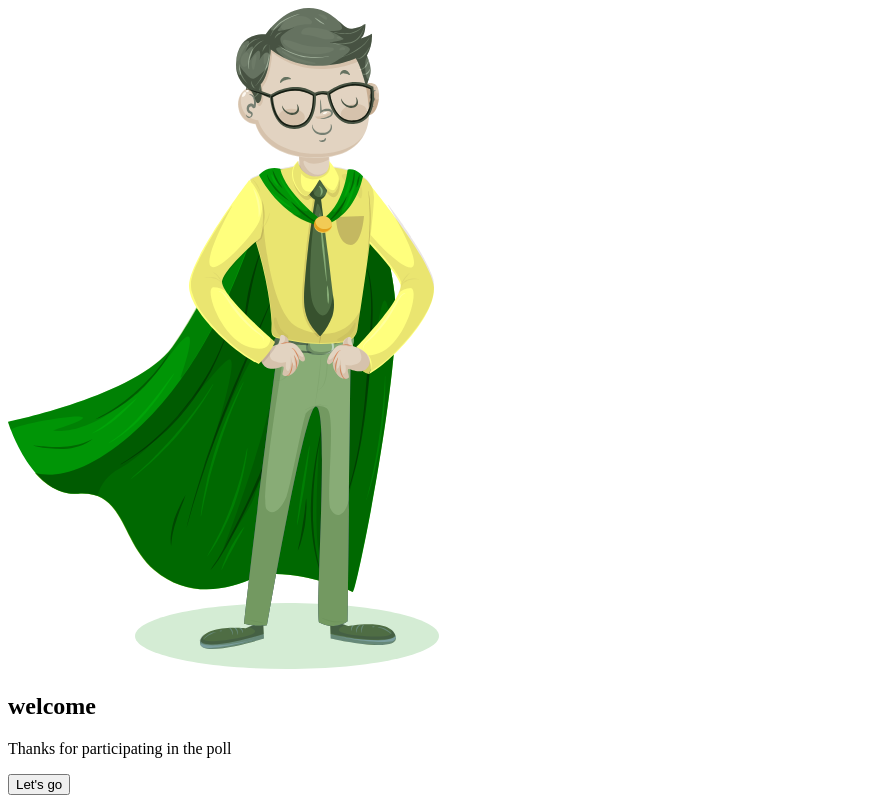
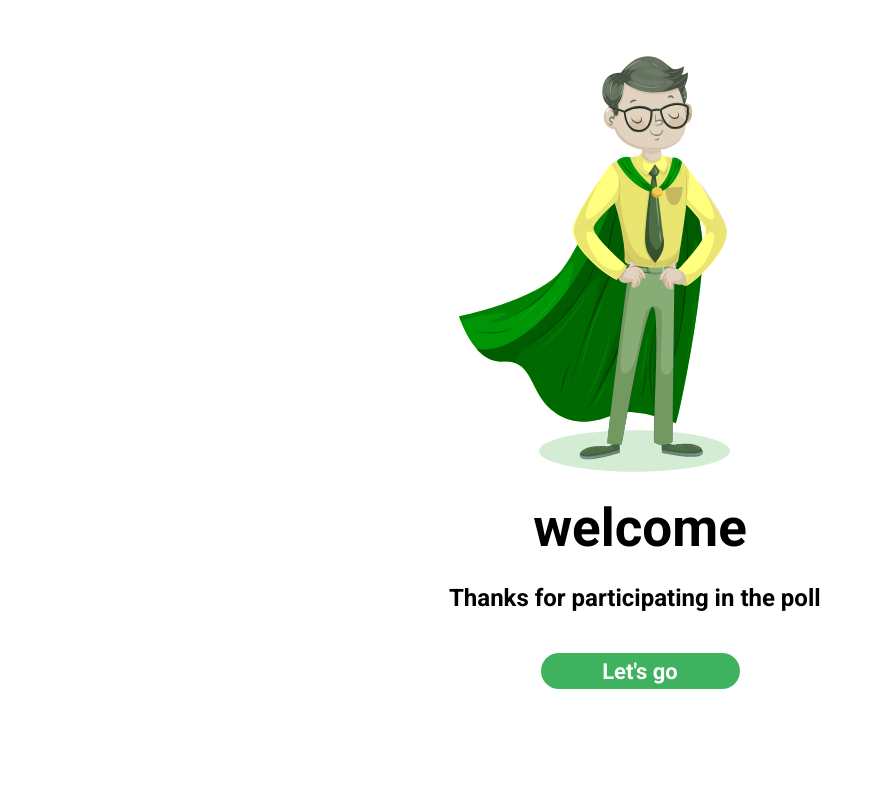
Before and after one commit to Matheus-kb/survey-form, a website: page src/index.html in a window 1280 px wide. Shown: the whole page, without its empty margins (0-875 px from the left). Drawn offline with Linux system fonts and the light colour scheme.

Commit message:
primeiras estilizações na pagina index

```diff
--- /dev/null
+++ b/src/css/index-style.css
@@ -0,0 +1,57 @@
+* {
+    font-family: 'Roboto', sans-serif;
+}
+
+body {
+    background-color: #fff;
+    margin: 0;
+}
+
+img {
+    width: 271px;
+    height: 416px;
+    margin-top: 56px;
+    margin-inline-end: 91px;
+}
+
+.page-one {
+    display: flex;
+    flex-direction: column;
+    align-items: center;
+}
+
+h1 {
+    color: #000;
+    font-size: 53px;
+    font-weight: 700;
+    margin-bottom: 25px;
+    margin-top: 25px;
+}
+
+p {
+    margin: 0;
+    color: #000;
+    font-size: 24px;
+    font-weight: 700;
+    margin-bottom: 22px;
+    width: 382px;
+    height: 47px;
+}
+
+button {
+    font-size: 22px;
+    font-weight: 700;
+    color: #fff;
+    width: 199px;
+    height: 36px;
+    background-color: #3EB25E;
+    border-radius: 36px;
+    border: none;
+    margin-bottom: 76px;
+}
+
+button:hover{
+    color: #000;
+    background-color: #FFFF7D;
+}
+/* AINDA NÃO ESTA COMMITADO */
--- a/src/index.html
+++ b/src/index.html
@@ -1,13 +1,17 @@
 <!DOCTYPE html>
 <html lang="en">
   <head>
-    <meta charset="UTF-8">
-    <meta name="viewport" content="width=device-width, initial-scale=1.0">
+    <meta charset="UTF-8" />
+    <meta name="viewport" content="width=device-width, initial-scale=1.0" />
+    <link rel="stylesheet" href="/src/css/index-style.css" />
+    <link rel="preconnect" href="https://fonts.googleapis.com" />
+    <link rel="preconnect" href="https://fonts.gstatic.com" crossorigin />
+    <link href="https://fonts.googleapis.com/css2?family=Roboto:ital,wght@0,100;0,300;0,400;0,500;0,700;1,100;1,300;1,400;1,700&display=swap" rel="stylesheet"/>
     <title>Survey Form</title>
   </head>
   <body>
     <section class="page-one">
-        <img src="../public/img/zero.svg" alt="A banker dressed as a superhero">
+      <img src="../public/img/zero.svg" alt="A banker dressed as a superhero" />
       <h1>welcome</h1>
       <p>Thanks for participating in the poll</p>
       <button>Let's go</button>
```
Lines whose indentation alone changed are shown as unchanged.
